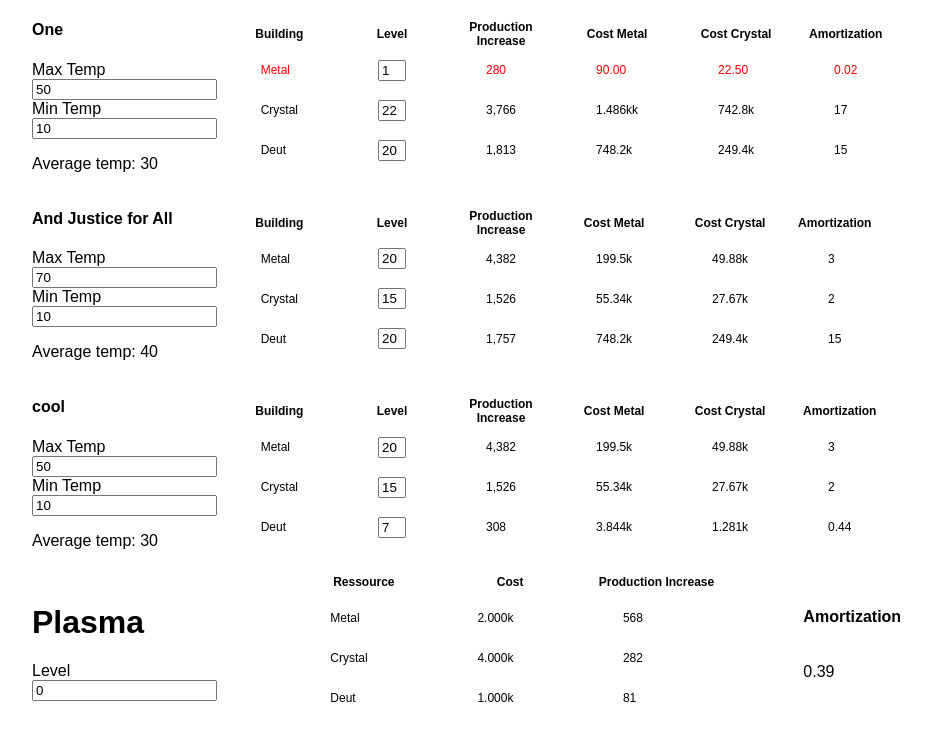
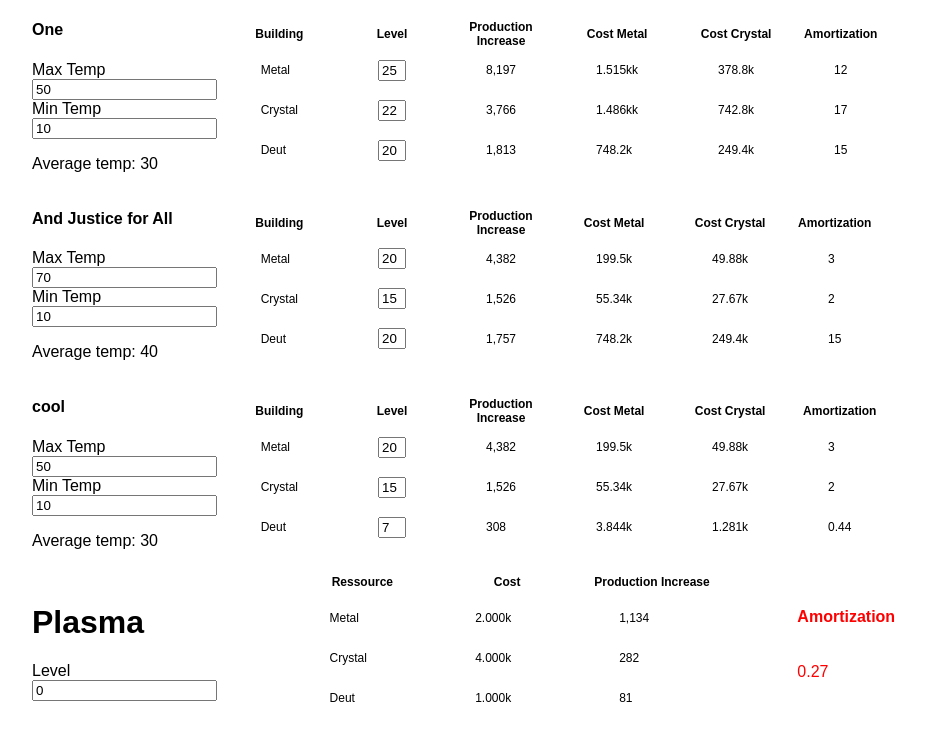
Before and after one commit to egfanboy/ogame-amortization, a React (Create React App) app: page / in a window 1280 px wide. Shown: the top 740 px of the page, without its empty margins (168-1099 px from the left). Built offline with nearby package versions, Linux system fonts and the light colour scheme.

Commit message:
building queue WIP

```diff
--- a/src/pages/amortization.jsx
+++ b/src/pages/amortization.jsx
@@ -16,6 +16,7 @@ import {
     deutPlasmaIncrease,
     amortization,
 } from '../utils/formulas';
+import getBuildingQueue from '../utils/get-building-queue';
 import styled from 'styled-components';
 import { Planet } from '../components/planet';
 import { NextLevel } from '../components/next-levels';
@@ -33,7 +34,7 @@ const planets = [
         name: 'One',
         maxT: 50,
         minT: 10,
-        metalMine: 1,
+        metalMine: 25,
         crystalMine: 22,
         deutMine: 20,
     },
@@ -127,7 +128,7 @@ export default class Amortization extends Component {
         return amortizations.length > 1 ? amortizations : amortizations[0];
     };
 
-    getLowestAmortization = amortizations => {
+    getLowestAmortization = (amortizations, plasmaLevel) => {
         const nextBuilding = amortizations.reduce((acc, planetAmor) => {
             const planetName = Object.keys(planetAmor)[0];
 
@@ -154,7 +155,7 @@ export default class Amortization extends Component {
             return acc;
         }, {});
 
-        const plasmaAmortization = this.calculatePlasmaAmor();
+        const plasmaAmortization = this.calculatePlasmaAmor(plasmaLevel);
 
         if (plasmaAmortization < nextBuilding.value)
             return {
@@ -167,6 +168,12 @@ export default class Amortization extends Component {
     };
 
     componentDidMount() {
+        getBuildingQueue(
+            this.state.planets,
+            this.calculateAmortizations,
+            this.getLowestAmortization,
+            this.state.plasmaLevel
+        );
         const amortizations = this.calculateAmortizations(this.state.planets);
         const lowestAmortization = this.getLowestAmortization(amortizations);
         this.setState({ nextBuilding: lowestAmortization });
@@ -174,10 +181,10 @@ export default class Amortization extends Component {
 
     calculateNextBuildings = times => {};
 
-    calculatePlasmaAmor = () => {
+    calculatePlasmaAmor = (plasmaLevel = this.state.plasmaLevel) => {
         const {
             speed,
-            plasmaLevel,
+            planets,
             rates: { m, c, d },
         } = this.state;
 
@@ -269,6 +276,7 @@ export default class Amortization extends Component {
     };
 
     onPlasmaLevelChange = level => {
+        console.log(level);
         const plasmaLevel = level === '' ? '' : parseInt(level);
         this.setState({ plasmaLevel }, () => {
             const amortizations = this.calculateAmortizations(
@@ -279,6 +287,10 @@ export default class Amortization extends Component {
             );
             this.setState({ nextBuilding: lowestAmortization });
         });
+    };
+
+    bumpPlasmaLevel = () => {
+        this.onPlasmaLevelChange(this.state.plasmaLevel + 1);
     };
 
     onPlanetChange = planetNumb => (key, value) => {
--- /dev/null
+++ b/src/utils/get-building-queue.js
@@ -0,0 +1,33 @@
+export default function(
+    planets,
+    getAmortization,
+    getLowestAmortization,
+    plasmaLevel
+) {
+    let x = [];
+    let p = [...planets];
+    let plasma = plasmaLevel;
+
+    for (let i = 0; i < 10; i++) {
+        const amortizations = getAmortization(p);
+        const y = getLowestAmortization(amortizations, plasma);
+        x = [...x, y];
+
+        const index = p.findIndex(planet => {
+            console.log(y.planet, planet.name);
+            return planet.name === y.planet;
+        });
+
+        if (y.type === 'Plasma') {
+            plasma++;
+        }
+
+        if (y.type !== 'Plasma')
+            p[index] = Object.assign({}, p[index], {
+                [`${y.type.toLowerCase()}Mine`]:
+                    p[index][`${y.type.toLowerCase()}Mine`] + 1,
+            });
+    }
+
+    console.log(x);
+}
```
